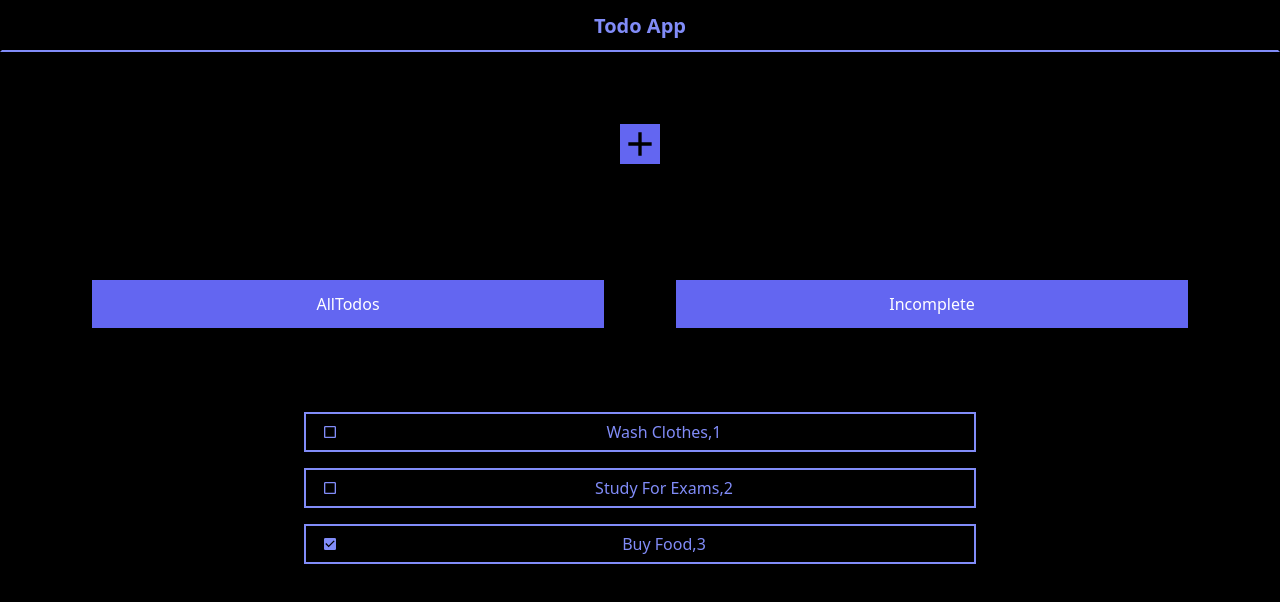
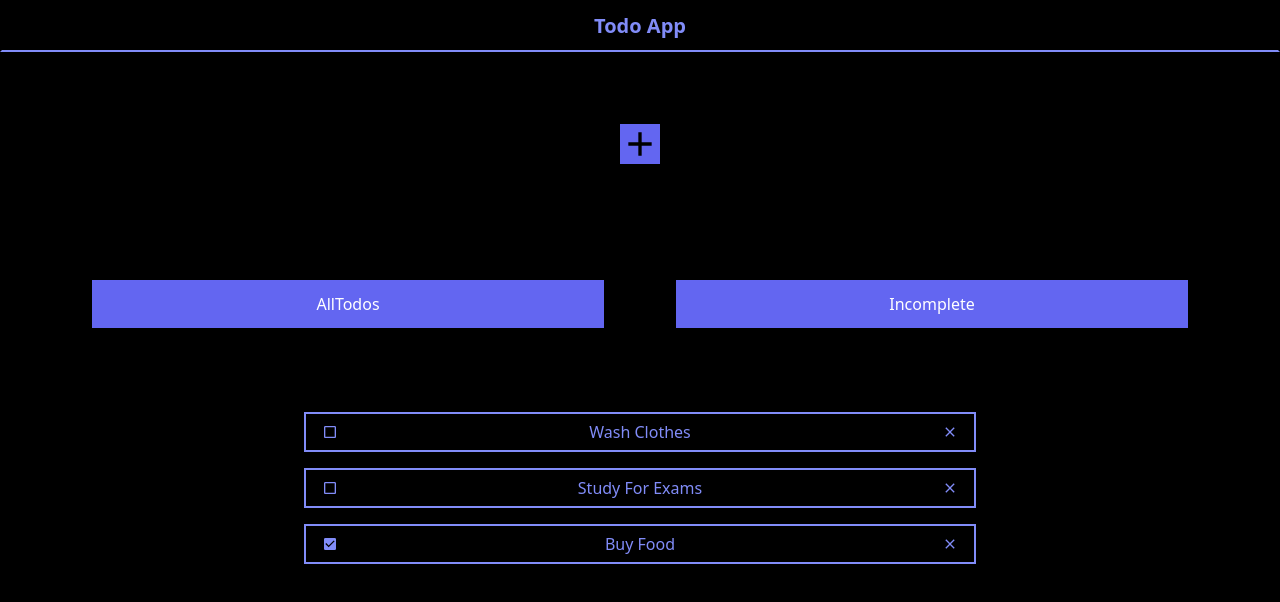
Before and after one commit to deepak-fletcher/TODONATOR, a React (Create React App) app: page / in a window 1280 px wide. Shown: the top 602 px of the page. Built offline with nearby package versions, Linux system fonts and the light colour scheme.

Commit message:
all functions added

```diff
--- a/src/Components/FilterButtons.js
+++ b/src/Components/FilterButtons.js
@@ -6,6 +6,10 @@ const FilterButtons = (props) => {
   const [value, setValue] = useState(false);
   const changeState1 = (e) => {
         props.changeState(e);
+        console.log(e);
+  }
+  const delItem1 = (e) => {
+        props.delElement(e);
         console.log(e);
   }
 
@@ -26,7 +30,7 @@ const FilterButtons = (props) => {
             </div>
         </div>
         <div class="overflow-auto max-h-96" >
-            <RenderTodos todos={items} toShow={value} changeState={changeState1}></RenderTodos>
+            <RenderTodos todos={items} toShow={value} changeState={changeState1} delElement={delItem1}></RenderTodos>
         </div>
 
     </div>
--- a/src/Components/NewTodo.js
+++ b/src/Components/NewTodo.js
@@ -24,6 +24,24 @@ const NewTodo = () => {
         temp_items[id-1] = temp_items_element;
         setItems(temp_items);
 
+  }
+
+  const delElement=(id)=>{
+    let temp_items = [...items];
+    let value1 = 0;
+    for (var i=0; i<temp_items.length; i++)
+    {
+        if(temp_items[i].id == id)
+        {
+          value1=5;
+          temp_items.splice(i,1);
+        }
+        if(value1==5&&i<temp_items.length)
+        {
+          temp_items[i].id = temp_items[i].id-1
+        }
+    }
+    setItems(temp_items);
   }
 
   const updateValue = (e) => {
@@ -86,7 +104,7 @@ const NewTodo = () => {
         </div>
       )}
       </div>
-    <FilterButtons todos={items} changeState={changeState}></FilterButtons>
+    <FilterButtons todos={items} changeState={changeState} delElement={delElement}></FilterButtons>
     </div>
   );
 };
--- a/src/Components/RenderTodos.js
+++ b/src/Components/RenderTodos.js
@@ -1,5 +1,5 @@
 import React, { useEffect } from 'react'
-import { MdCheckBoxOutlineBlank, MdCheckBox } from "react-icons/md";
+import {MdClose, MdCheckBoxOutlineBlank, MdCheckBox } from "react-icons/md";
 
 const RenderTodos = (props) => {
     useEffect(() => {
@@ -12,9 +12,9 @@ const RenderTodos = (props) => {
         {!props.toShow && props.todos.map((e)=>(
             <div class="flex place-content-center">
                 <div class="m-2 h-10 place-content-center flex-auto flex border-2 border-indigo-400 max-w-2xl">
-
                     <div class="ml-4 m-auto mr-4 flex-initial" id={e.id} onClick={(d)=>props.changeState(d.currentTarget.id)}>{e.state&&<MdCheckBox></MdCheckBox>}{!e.state&&<MdCheckBoxOutlineBlank></MdCheckBoxOutlineBlank>}</div>
-                    <p class="flex-1 m-auto">{e.description},{e.id}</p>
+                    <p class="flex-1 m-auto">{e.description}</p>
+                    <div class="m-auto ml-4 mr-4 flex-initial" id={e.id} onClick={(d)=>props.delElement(d.currentTarget.id)}><MdClose></MdClose></div>
                 </div>
             </div>
         ))}
@@ -23,6 +23,7 @@ const RenderTodos = (props) => {
                 <div class="m-2 h-10 flex-auto place-content-center flex border-2  border-indigo-400  max-w-2xl">
                     <div class="m-auto ml-4 mr-4 flex-initial" id={e.id} onClick={(d)=>props.changeState(d.currentTarget.id)}>{!e.state&&<MdCheckBoxOutlineBlank></MdCheckBoxOutlineBlank>}</div>
                     <p class="m-auto flex-1">{e.description}</p>
+                    <div class="m-auto ml-4 mr-4 flex-initial" id={e.id} onClick={(d)=>props.delElement(d.currentTarget.id)}>{!e.state&&<MdClose></MdClose>}</div>
                 </div>
             </div>
         ))}
```
